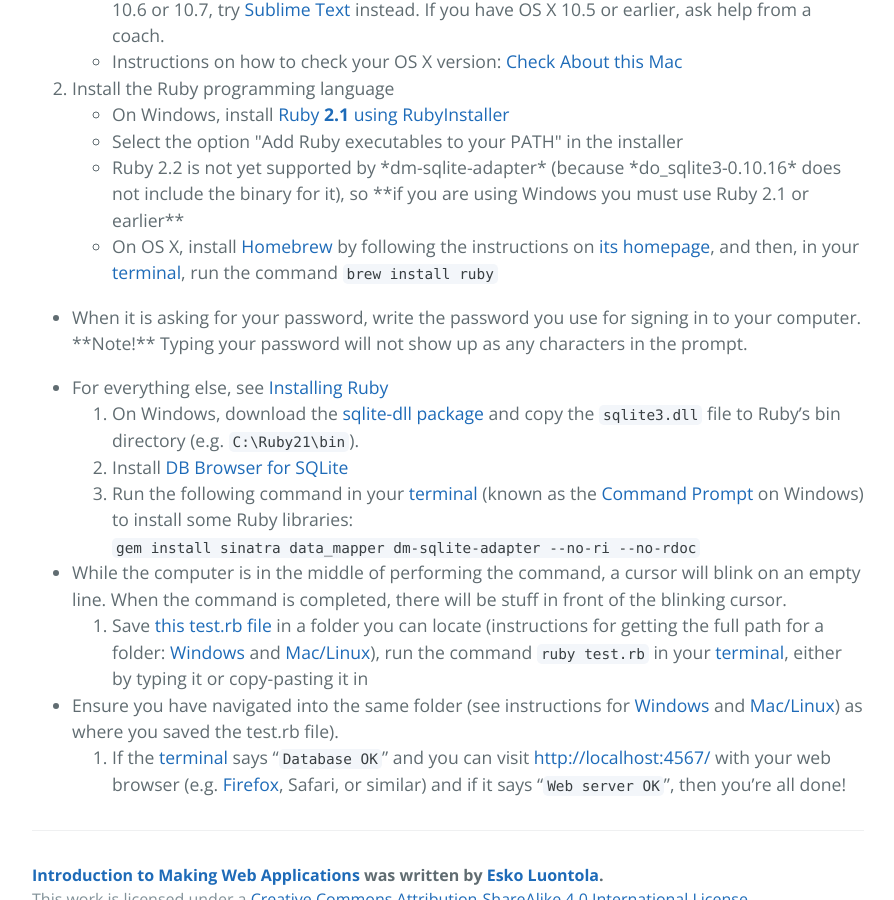
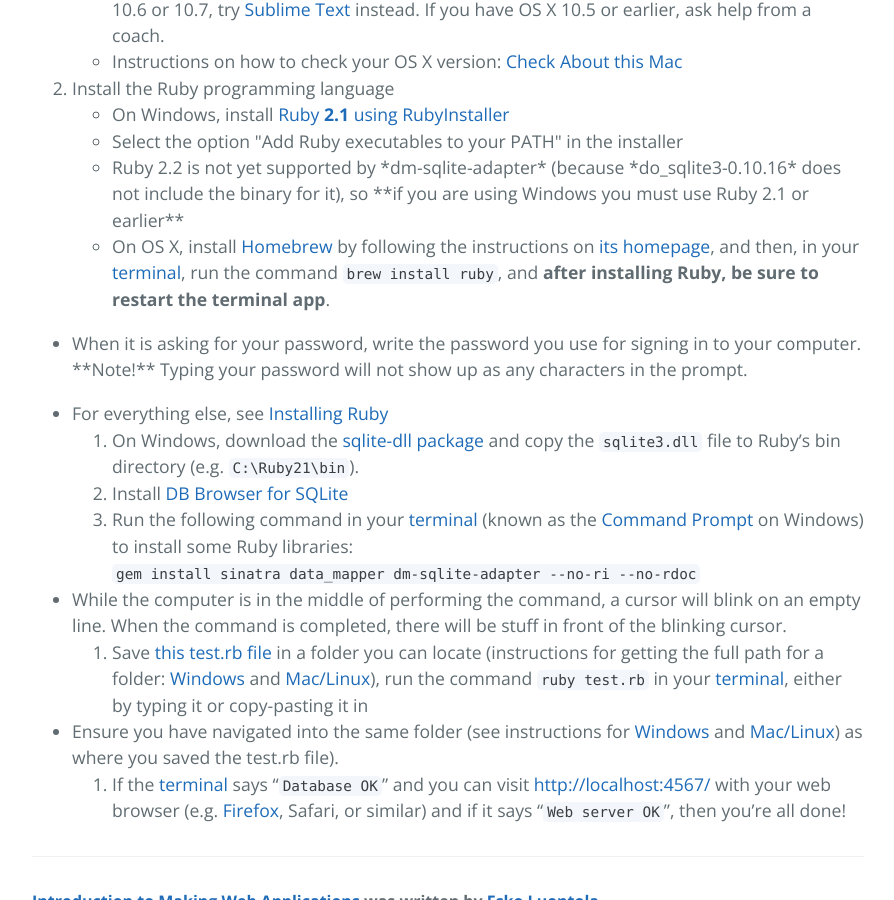
Before and after one commit to luontola/web-intro, a Jekyll site: the page built from installation.md, in a window 1280 px wide and 900 px high, scrolled down 494 px. Shown: the whole window, without its empty margins (192-1086 px from the left). Built offline with Jekyll 4.4.1, drawn with Linux system fonts in a browser that asks for light colours; Markdown is read by kramdown in place of the engine named in the settings.

Commit message:
restart terminal after installing ruby in OS X

```diff
--- a/installation.md
+++ b/installation.md
@@ -13,7 +13,7 @@ permalink: /installation/
     <li>Select the option "Add Ruby executables to your PATH" in the installer</li>
     <li>Ruby 2.2 is not yet supported by *dm-sqlite-adapter* (because *do_sqlite3-0.10.16* does not include the binary for it), so **if you are using Windows you must use Ruby 2.1 or earlier**</li>
     </ul>
-  * On OS X, install [Homebrew](http://brew.sh/) by following the instructions on [its homepage](http://brew.sh/), and then, in your [terminal][terminal], run the command `brew install ruby`
+  * On OS X, install [Homebrew](http://brew.sh/) by following the instructions on [its homepage](http://brew.sh/), and then, in your [terminal][terminal], run the command `brew install ruby`, and **after installing Ruby, be sure to restart the terminal app**.
   <ul> <li> When it is asking for your password, write the password you use for signing in to your computer. **Note!** Typing your password will not show up as any characters in the prompt.</li></ul>
   * For everything else, see [Installing Ruby](https://www.ruby-lang.org/en/documentation/installation/)
 3. On Windows, download the [sqlite-dll package](http://www.sqlite.org/2015/sqlite-dll-win32-x86-3081101.zip) and copy the `sqlite3.dll` file to Ruby's bin directory (e.g. `C:\Ruby21\bin`).
```
